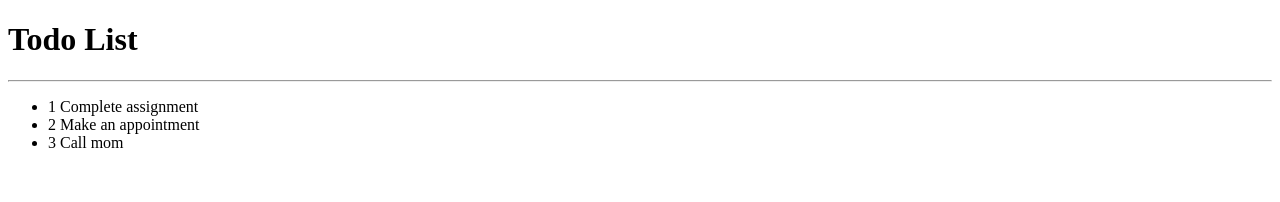
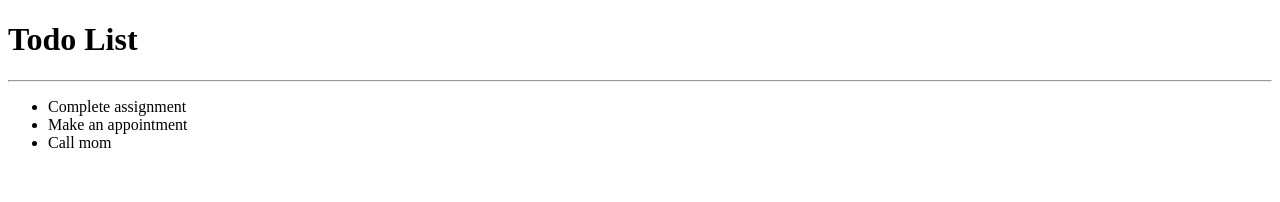
Before and after one commit to yasi44/react-todo, a React (Create React App) app: page / in a window 1280 px wide. Shown: the top 202 px of the page. Built offline with nearby package versions, Linux system fonts and the light colour scheme; the HTML template or start-up script is replaced by a standard one.

Commit message:
Update App.js
key added to <li>

```diff
--- a/src/App.js
+++ b/src/App.js
@@ -16,7 +16,7 @@
 
 function App() {
   const listItems = todoList.map(function(item){
-    return <li>{item.id} {item.title}</li>;
+    return <li key={item.id}> {item.title}</li>;
   });
   return (
     <div style={{ textAlign: 'left' }}>
```
